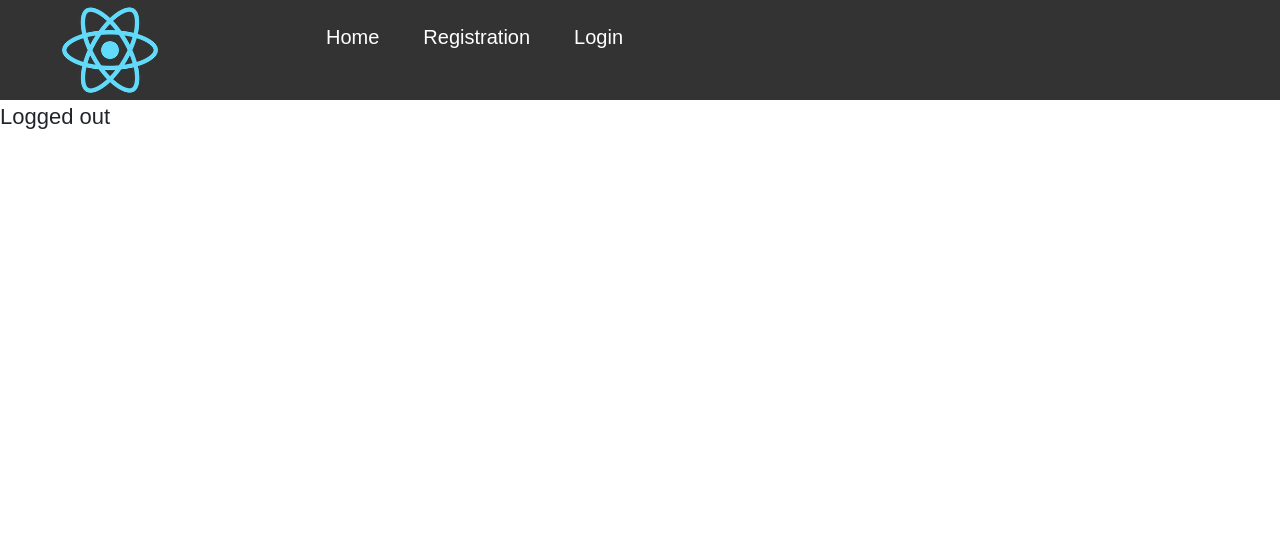
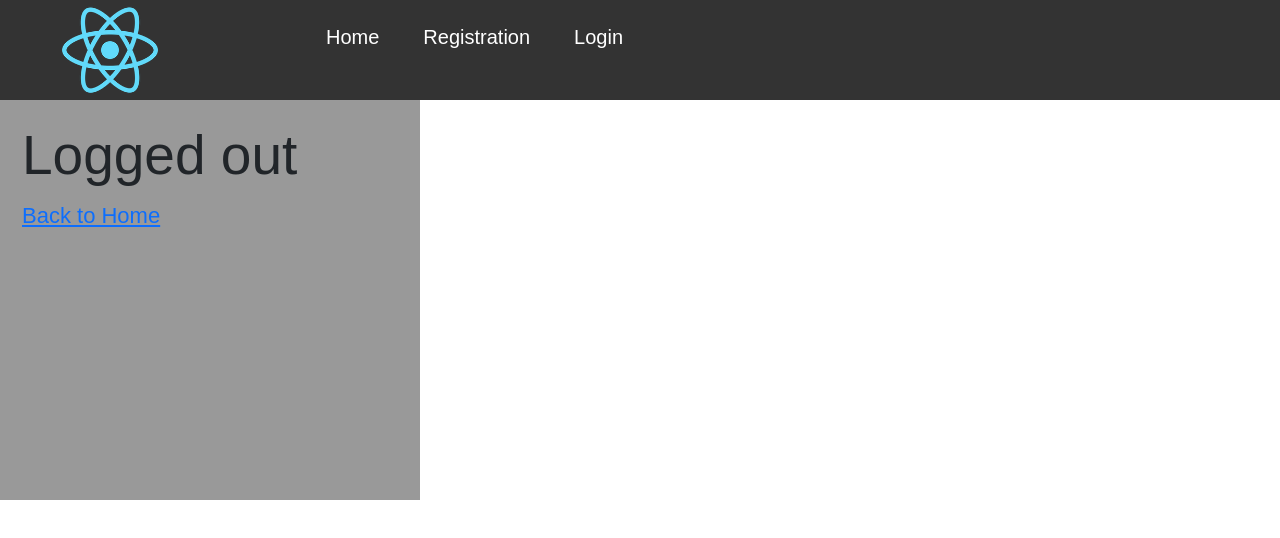
Before and after one commit to KisLorand/projects_pet, a React (Create React App) app in the folder CC/CC.Frontend/frontend/: page /logout in a window 1280 px wide. Shown: the top 538 px of the page. Built offline with nearby package versions, Linux system fonts and the light colour scheme.

Commit message:
add aria-label to logout component

```diff
--- a/CC/CC.Frontend/frontend/src/components/Logout.jsx
+++ b/CC/CC.Frontend/frontend/src/components/Logout.jsx
@@ -1,8 +1,28 @@
-import React from 'react'
+import { useRef, useState, useEffect } from "react";
+import { Link } from 'react-router-dom';
 
 const Logout = () => {
+    const userRef = useRef();
+    const errRef = useRef();
+
+    useEffect(() => {
+        //userRef.current.focus();
+        localStorage.removeItem("userToken");
+    }, [])
+
   return (
-    <div>Logged out</div>
+    <section>
+        <h1 aria-describedby="logoutnote">Logged out</h1>
+        <p id="logoutnote" className="offscreen">
+            You have logged out from the site. <br/>
+            You can go back to the home page.
+        </p>
+        <p>
+            <span className="line">
+                <Link to='/home'>Back to Home</Link>
+            </span>
+        </p>
+    </section>
   )
 }
 
```
